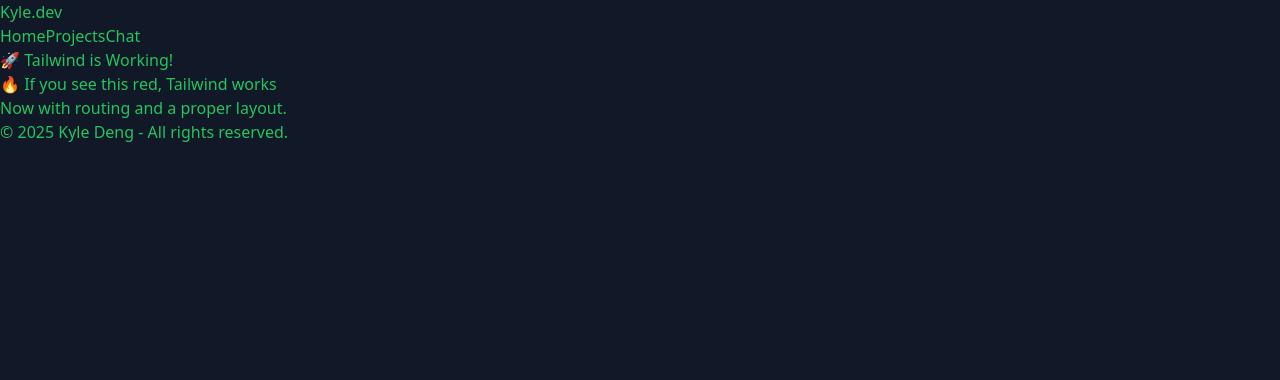
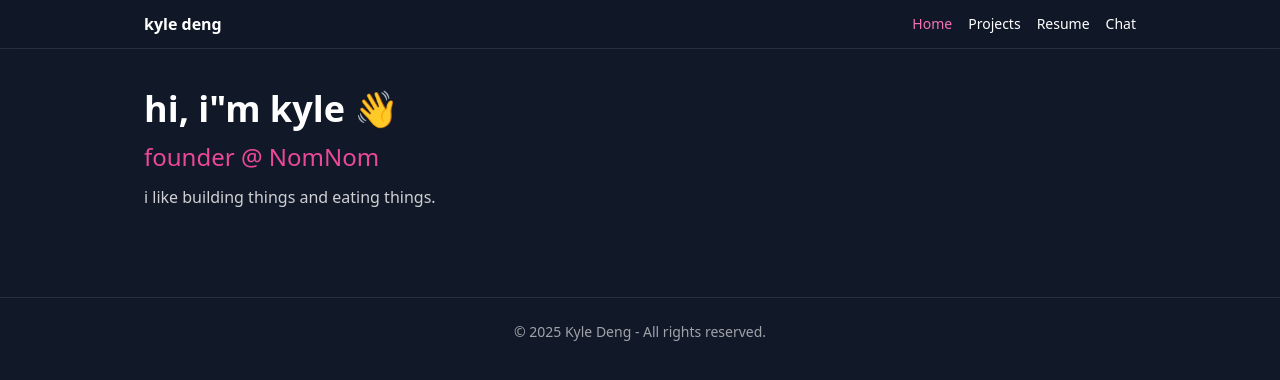
Before and after one commit to VVazza17/personal-website, a React (Vite) app: page / in a window 1280 px wide. Shown: the top 380 px of the page. Built offline with nearby package versions, Linux system fonts and the light colour scheme; no server answers.

Commit message:
added resume page

```diff
--- a/src/App.jsx
+++ b/src/App.jsx
@@ -4,7 +4,8 @@ import Footer from "./components/Footer";
 import Home from "./pages/Home";
 import Projects from "./pages/Projects";
 import Chat from "./pages/Chat";
-import NotFound from "./pages/NotFound"
+import NotFound from "./pages/NotFound";
+import Resume from "./pages/Resume";
 
 
 export default function App() {
@@ -16,6 +17,7 @@ export default function App() {
                     <Routes>
                         <Route path="/" element={<Home />} />
                         <Route path="/projects" element={<Projects />} />
+                        <Route path="/resume" element={<Resume /> } />
                         <Route path="/chat" element={<Chat />} />
                         <Route path="*" element={<NotFound />} />
                     </Routes>
--- a/src/components/Navbar.jsx
+++ b/src/components/Navbar.jsx
@@ -6,10 +6,11 @@ export default function Navbar() {
     return (
         <header className="w-full border-b border-white/10 bg-gray-900/60 backdrop-blur">
             <nav className="mx-auto max-w-5xl px-4 py-3 flex items-center justify-between">
-                <NavLink to="/" className="font-semibold">Kyle.dev</NavLink>
+                <NavLink to="/" className="font-semibold">kyle deng</NavLink>
                 <div className="flex gap-4 text-sm">
                     <NavLink to="/" className={linkClass}>Home</NavLink>
                     <NavLink to="/projects" className={linkClass}>Projects</NavLink>
+                    <NavLink to="/resume" className={linkClass}>Resume</NavLink>
                     <NavLink to="/chat" className={linkClass}>Chat</NavLink>
                 </div>
             </nav>
--- a/src/pages/Home.jsx
+++ b/src/pages/Home.jsx
@@ -1,9 +1,9 @@
 export default function Home() {
     return (
         <section className="space-y-3">
-            <h1 className="text-4xl font-bold">🚀 Tailwind is Working!</h1>
-            <p className="text-pink-500 text-2xl">🔥 If you see this red, Tailwind works</p>
-            <p className="text-white/80">Now with routing and a proper layout.</p>
+            <h1 className="text-4xl font-bold">hi, i"m kyle 👋</h1>
+            <p className="text-pink-500 text-2xl">founder @ NomNom</p>
+            <p className="text-white/80">i like building things and eating things.</p>
         </section>
     );
 }
--- /dev/null
+++ b/src/pages/Resume.jsx
@@ -0,0 +1,27 @@
+// src/pages/Resume.jsx
+import { useEffect } from "react";
+
+export default function Resume() {
+  useEffect(() => { document.title = "Resume | Kyle Deng"; }, []);
+
+  return (
+    <main className="mx-auto max-w-6xl px-4 py-6">
+      <h1 className="text-2xl font-semibold mb-4">Resume</h1>
+
+      <div className="w-full border border-white/10 rounded-xl bg-black/20 shadow">
+        <iframe
+          title="Resume"
+          src="/resume.pdf#zoom=100&toolbar=1&navpanes=0&view=FitH"
+          className="w-full h-[88vh] rounded-xl"
+          allow="fullscreen"
+        />
+      </div>
+
+      <div className="mt-4 flex gap-3">
+        <a href="/resume.pdf" download className="px-4 py-2 rounded-lg bg-white/10 hover:bg-white/20">
+          Download PDF
+        </a>
+      </div>
+    </main>
+  );
+}
--- a/tailwind.config.js
+++ b/tailwind.config.js
@@ -1,5 +1,5 @@
 export default {
-  content: ["./index.html", "./src/**/*.{js, ts, jsx, tsx}"],
+  content: ["./index.html", "./src/**/*.{js,ts,jsx,tsx}"],
   theme: {
     extend: {},
   },
```
Also changed, not shown: 1 other file (tests, documents, lock files or other folders).
